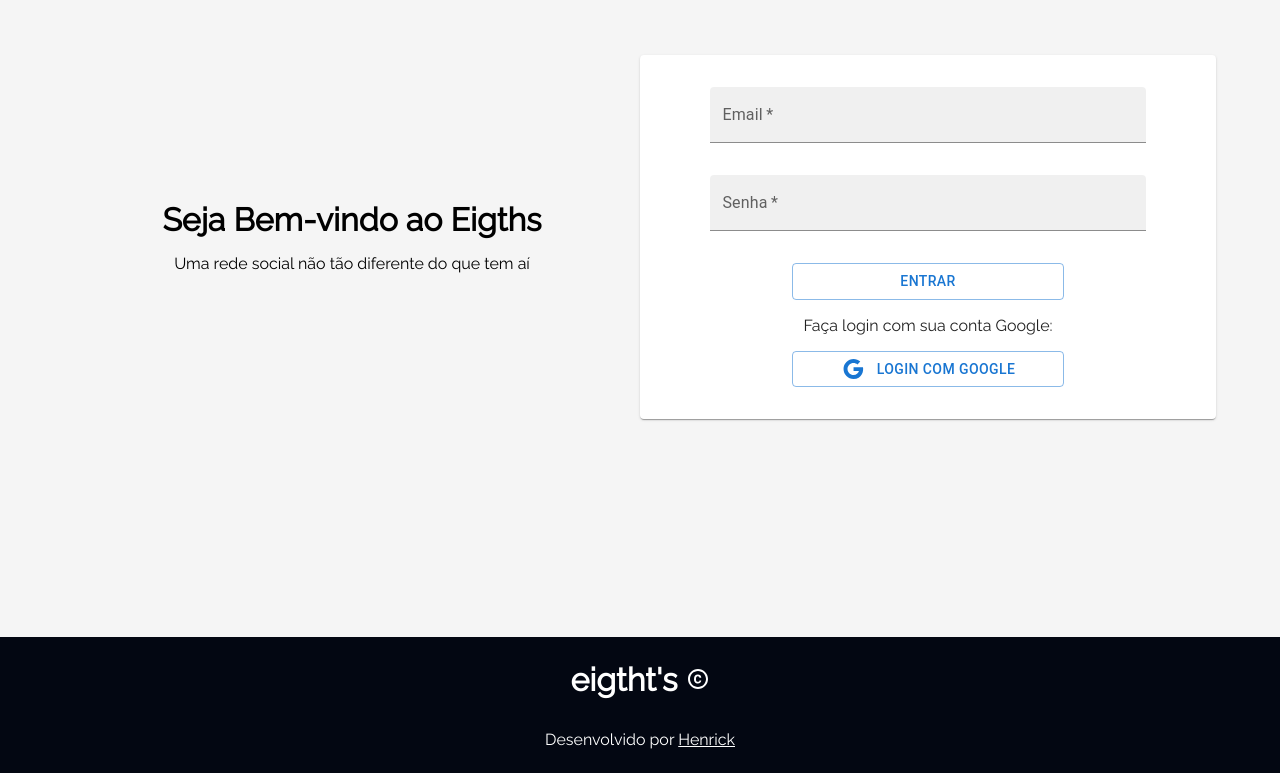
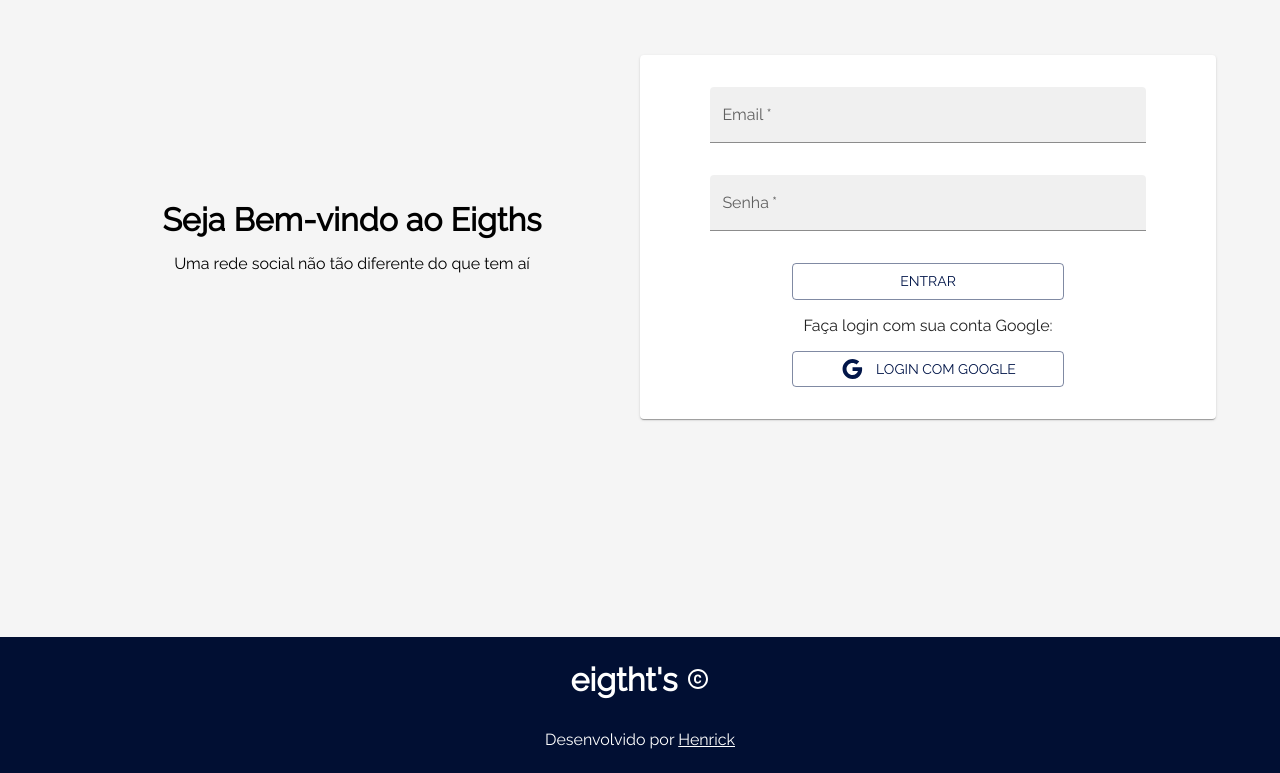
Before and after one commit to henrickva/eight, a Next.js app: page / in a window 1280 px wide. Shown: the part 163-936 px from the top of the page. Built offline with nearby package versions, Linux system fonts and the light colour scheme.

Commit message:
adding Theme

```diff
--- a/package.json
+++ b/package.json
@@ -18,6 +18,7 @@
     "@types/react": "18.2.20",
     "@types/react-dom": "18.2.7",
     "next": "13.4.13",
+    "next-auth": "^4.23.1",
     "react": "18.2.0",
     "react-dom": "18.2.0",
     "typescript": "5.1.6"
--- a/src/app/cadastro/page.tsx
+++ b/src/app/cadastro/page.tsx
@@ -1,7 +1,9 @@
+'use client'
 import style from '@/app/cadastro/page.module.css'
 import { Box, Paper, Container} from '@mui/material';
 import TextField from '@mui/material/TextField'
 import Button from '@mui/material/Button';
+
 
 export default function Cadastro(){
     return (
--- a/src/app/layout.tsx
+++ b/src/app/layout.tsx
@@ -2,8 +2,7 @@ import Footer from '@/components/Footer'
 import './globals.css'
 import type { Metadata } from 'next'
 import { Raleway } from 'next/font/google'
-
-
+import Theme from '@/components/Theme.'
 const raleway = Raleway({ subsets: ['latin'], weight: ['400'] })
 
 export const metadata: Metadata = {
@@ -16,12 +15,17 @@ export default function RootLayout({
 }: {
   children: React.ReactNode
 }) {
+
+
+
   return (
     <html lang="pt-br">
-      <body className={raleway.className}>
-        {children}
-        <Footer />
-      </body>
+        <body className={raleway.className}>
+          <Theme>
+            {children}
+            <Footer />
+          </Theme>
+        </body>
     </html>
   )
 }
--- a/src/app/page.tsx
+++ b/src/app/page.tsx
@@ -1,12 +1,27 @@
 'use client'
-import { Box, Paper, Container} from '@mui/material';
+import { Box, Paper, Container, createTheme, ThemeProvider} from '@mui/material';
 import TextField from '@mui/material/TextField'
 import GoogleIcon from '@mui/icons-material/Google';
 import Button from '@mui/material/Button';
 import style from '@/app/page.module.css'
 
+
 export default function Home() {
+
+  const theme = createTheme({
+    typography:{
+        fontFamily:['Raleway'].join(','),
+    },
+    palette:{
+        primary:{
+            main: '#021649'
+        }
+    }
+  })
+
+
   return (
+    <ThemeProvider theme={theme}>
     <Box
       className={style.body}
       sx={{
@@ -83,6 +98,6 @@ export default function Home() {
         </Paper>
       </Container>
       </Box>
-
+      </ThemeProvider>
   )
 }
--- a/src/app/profile/page.tsx
+++ b/src/app/profile/page.tsx
@@ -1,5 +1,5 @@
 'use client'
-import { Box, Container, Modal, Paper } from "@mui/material";
+import { Box, Container, Modal, Paper} from "@mui/material";
 import style from './page.module.css'
 import Image from "next/image";
 import profilePic from '@/assets/profilePic.png'
@@ -12,13 +12,15 @@ import AddPost from "@/components/AddPost";
 
 export default function Profile(){
 
+
+
     const [open, setOpen] = useState(false);
     const handleOpen = () => setOpen(true);
     const handleClose = () => setOpen(false);
 
     return(
         <>
-        <Navbar />
+        <Navbar/>
         <Box
             className={style.body}
             sx={{
--- a/src/app/settings/page.tsx
+++ b/src/app/settings/page.tsx
@@ -1,6 +1,6 @@
+'use client'
 import Navbar from "@/components/Navbar";
 import { Box, Button, Paper, TextField } from "@mui/material";
-import style from './page.module.css'
 import Accordion from '@mui/material/Accordion';
 import AccordionSummary from '@mui/material/AccordionSummary';
 import AccordionDetails from '@mui/material/AccordionDetails';
--- a/src/components/AddPost.tsx
+++ b/src/components/AddPost.tsx
@@ -1,4 +1,4 @@
-import { Box, Button, TextField } from "@mui/material";
+import { Box, Button, TextField} from "@mui/material";
 import ShareIcon from '@mui/icons-material/Share';
 import AddToPhotosIcon from '@mui/icons-material/AddToPhotos';
 
--- a/src/components/Footer.module.css
+++ b/src/components/Footer.module.css
@@ -1,5 +1,5 @@
 .footer{
-    background-color: #030712;
+    background-color: #010f33;
     color: white;
 }
 
--- a/src/components/Navbar.tsx
+++ b/src/components/Navbar.tsx
@@ -1,4 +1,5 @@
-import { Box, Button, Toolbar, Typography } from '@mui/material';
+'use client'
+import { Box, Button, Toolbar, Typography} from '@mui/material';
 import AppBar from '@mui/material/AppBar';
 import style from './Navbar.module.css'
 import SettingsIcon from '@mui/icons-material/Settings'
--- /dev/null
+++ b/src/components/Theme..tsx
@@ -0,0 +1,21 @@
+'use client'
+import {createTheme, ThemeProvider} from '@mui/material';
+
+export default function Theme(props:any){
+    const theme = createTheme({
+        typography:{
+            fontFamily:['Raleway'].join(','),
+        },
+        palette:{
+            primary:{
+                main: '#021649'
+            }
+        }
+      })
+
+    return(
+        <ThemeProvider theme={theme}>
+                {props.children}
+        </ThemeProvider>
+    )
+}
```
Also changed, not shown: 1 other file (tests, documents, lock files or other folders).
